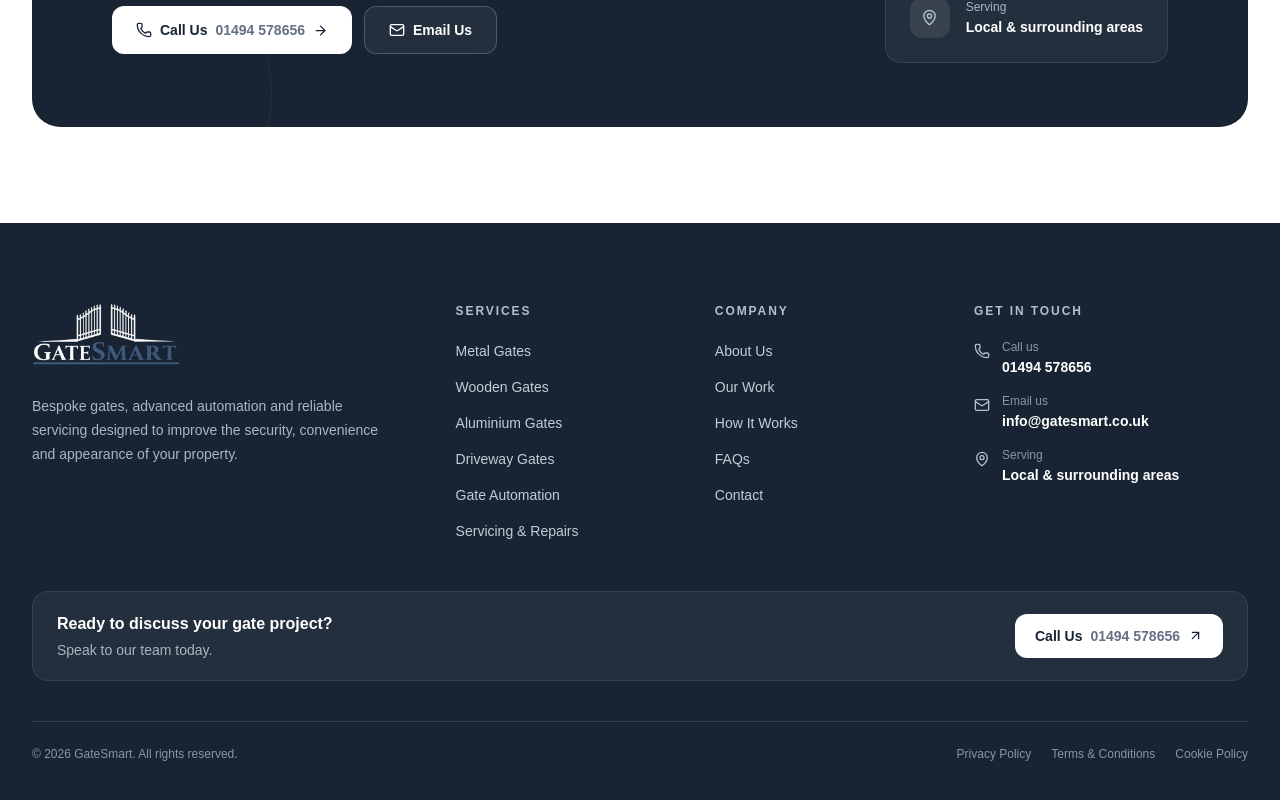
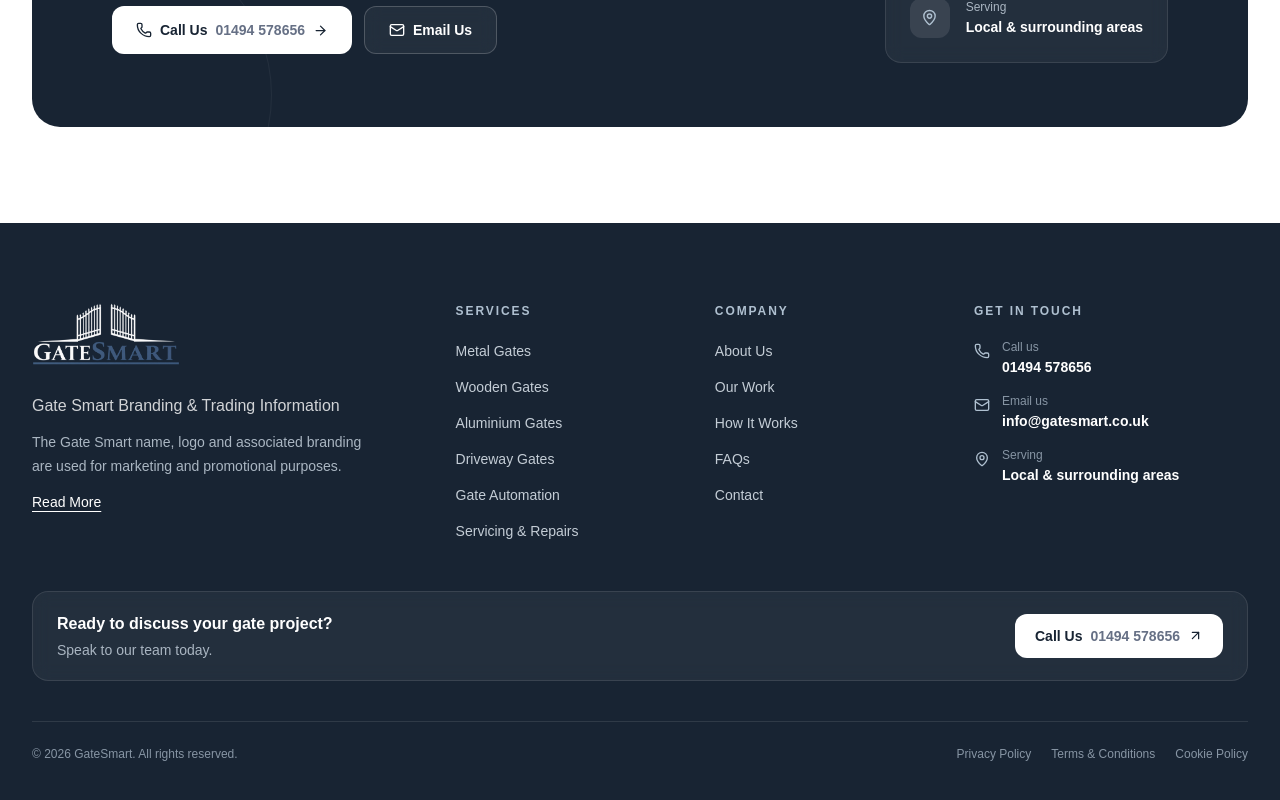
Before and after one commit to joySutradhor/c-gate-smart-website, a Next.js app: page / in a window 1280 px wide. Shown: the part 8266-9066 px from the top of the page. Built offline with nearby package versions, Linux system fonts and the light colour scheme.

Commit message:
foter text added

```diff
--- a/app/shared/Footer.jsx
+++ b/app/shared/Footer.jsx
@@ -3,6 +3,7 @@
 import { ArrowUpRight, Mail, MapPin, Phone, Share2 } from "lucide-react";
 import Image from "next/image";
 import Link from "next/link";
+import { useState } from "react";
 
 const services = [
   {
@@ -55,6 +56,7 @@ const quickLinks = [
 ];
 
 export default function Footer() {
+   const [showMore, setShowMore] = useState(false);
   return (
     <footer className="bg-[#182433] text-white">
       {/* =========================================
@@ -83,11 +85,51 @@ export default function Footer() {
 
             {/* Description - 14px */}
 
-            <p className="mt-5 max-w-[350px] text-sm leading-6 text-[#AAB6C2]">
-              Bespoke gates, advanced automation and reliable servicing designed
-              to improve the security, convenience and appearance of your
-              property.
-            </p>
+            <div className="mt-5 max-w-[350px] text-sm leading-6 text-[#AAB6C2]">
+              <p className="font-medium text-base text-white/80">Gate Smart Branding & Trading Information</p>
+
+              <p className="mt-3 ">
+                The Gate Smart name, logo and associated branding are used for
+                marketing and promotional purposes.
+              </p>
+
+              {showMore && (
+                <>
+                  <p className="mt-3">
+                    Gate Smart may operate as a trading or marketing name, and
+                    the legal name shown on quotations, invoices, contracts or
+                    bank/payment details may therefore be different from the
+                    Gate Smart brand name.
+                  </p>
+
+                  <p className="mt-3">
+                    Where applicable, the legal entity or individual responsible
+                    for the work will be clearly identified on your quotation or
+                    invoice.
+                  </p>
+
+                  <p className="mt-3">
+                    Please ensure that payments are made only to the bank or
+                    payment details shown on an official quotation or invoice
+                    issued to you.
+                  </p>
+
+                  <p className="mt-3">
+                    If you are unsure about any payment details or the identity
+                    of the business providing your services, please contact us
+                    before making payment.
+                  </p>
+                </>
+              )}
+
+              <button
+                type="button"
+                onClick={() => setShowMore(!showMore)}
+                className="mt-3 font-medium text-white underline underline-offset-4 transition hover:text-[#AAB6C2] cursor-pointer"
+              >
+                {showMore ? "Read Less" : "Read More"}
+              </button>
+            </div>
 
             {/* Social Icons */}
 
```
